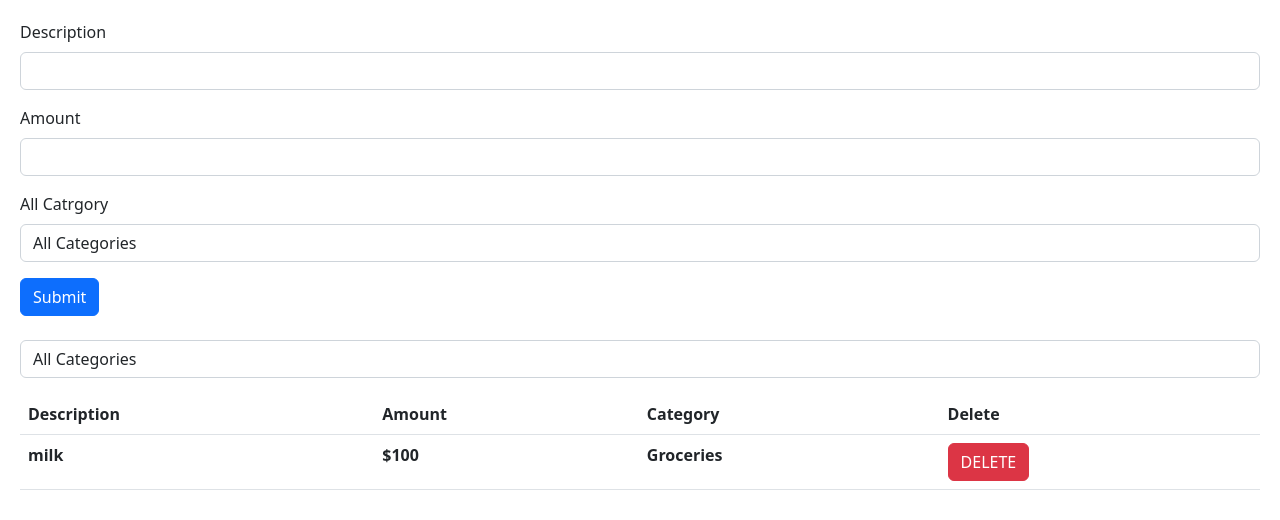
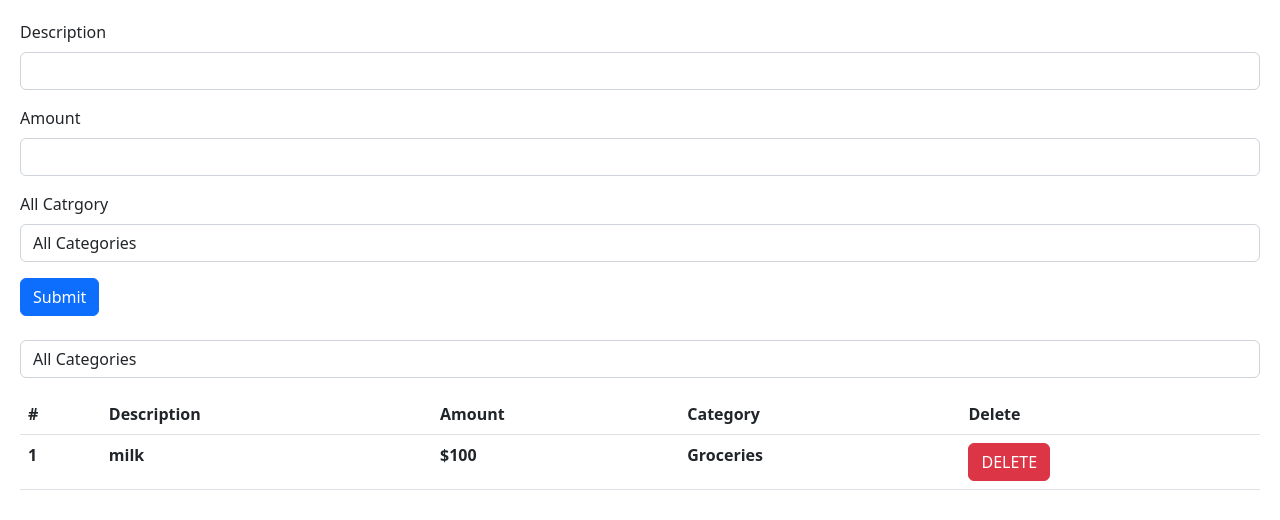
Before and after one commit to Zawa-ll/Expense-Tracker, a React (Create React App) app: page / in a window 1280 px wide. Shown: the top 520 px of the page. Built offline with nearby package versions, Linux system fonts and the light colour scheme.

Commit message:
delete epenses completed

```diff
--- a/src/components/Form.tsx
+++ b/src/components/Form.tsx
@@ -12,6 +12,7 @@ const Form = () => {
     const [categories, setCategories] = useState(["All Categories", "Groceries", "Utilities", "Entertainment"]);
     const [expenses, setExpenses] = useState([
         {
+            id: 1,
             description: 'milk',
             amount: '100',
             category: 'Groceries'
@@ -22,9 +23,15 @@ const Form = () => {
 
 
     const onSubmit = (data) => {
-        const expense = data;
+        if (data.category === 'All Categories') return;
+        const expense = { ...data, id: expenses.length + 1 };
         setExpenses([...expenses, expense]);
     };
+
+    const handleDelete = function (category) {
+        const deletedVersion = expenses.filter(c => c.id !== category.id);
+        setExpenses(deletedVersion);
+    }
 
     // const [person, setPerson] = useState({
     //     description: "",
@@ -91,6 +98,7 @@ const Form = () => {
             <table className="table">
                 <thead>
                     <tr>
+                        <th>#</th>
                         <th>Description</th>
                         <th>Amount</th>
                         <th>Category</th>
@@ -101,12 +109,13 @@ const Form = () => {
                     <>
                         {expenses.map(expense => {
                             return (
-                                <tr>
+                                <tr key={expense.id}>
+                                    <th>{expense.id}</th>
                                     <th>{expense.description}</th>
                                     <th>${expense.amount}</th>
                                     <th>{expense.category}</th>
                                     <th>
-                                        <button className="btn btn-danger">DELETE</button>
+                                        <button onClick={() => handleDelete(expense)} className="btn btn-danger">DELETE</button>
                                     </th>
                                 </tr>
                             )
```
